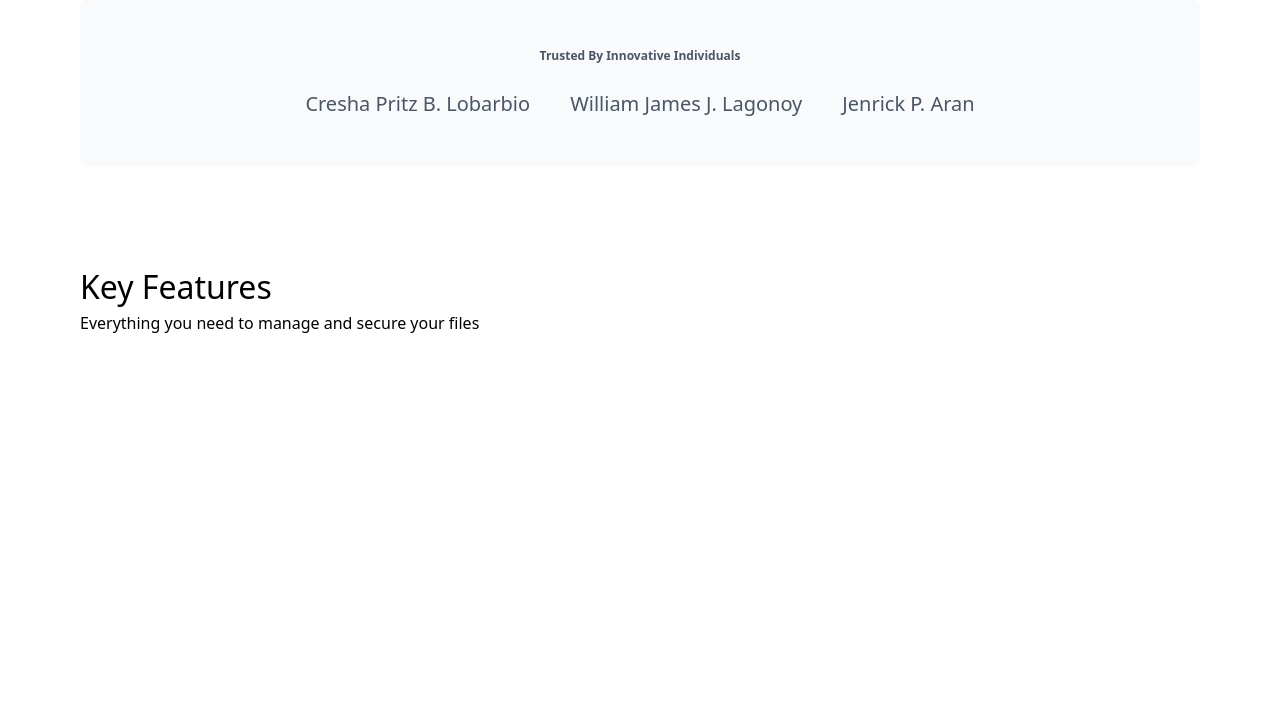
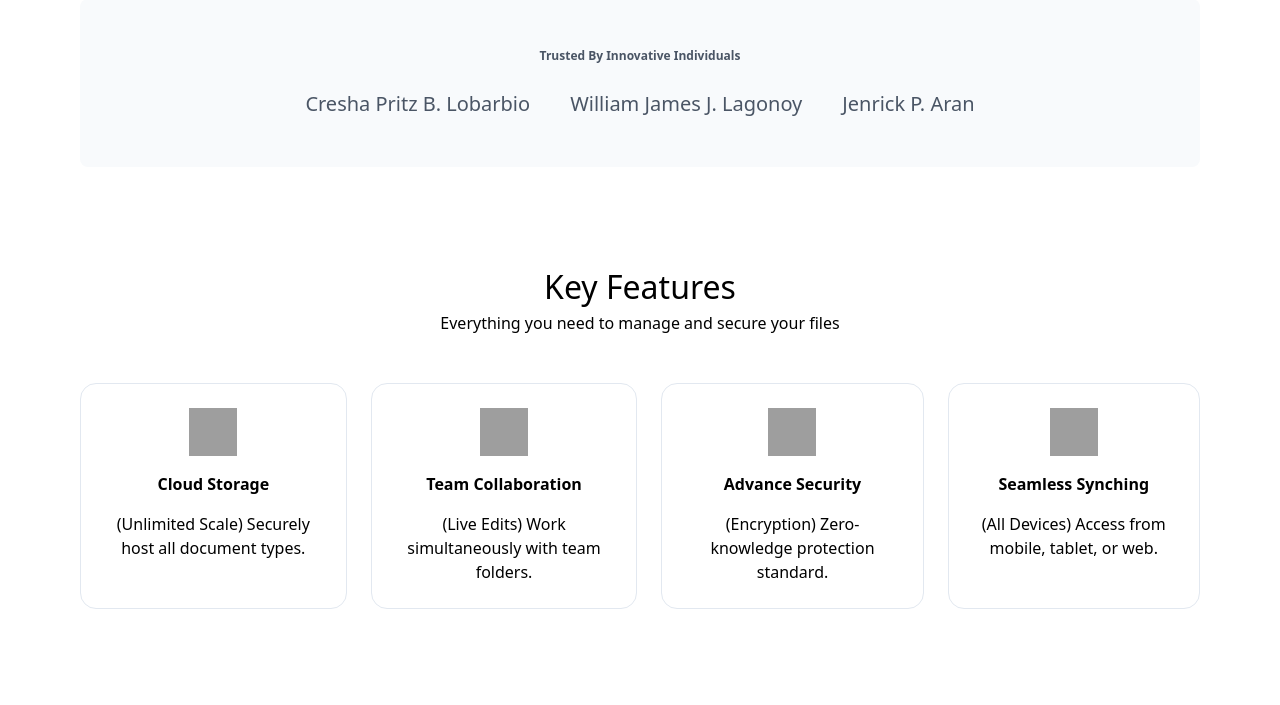
Before and after one commit to jenrickaran/home-based-server, a PHP site: page / in a window 1280 px wide. Shown: the part 906-1611 px from the top of the page. Before the commit the page ends 1239 px from the top, so only its background shows below. Run offline with PHP 8.4, Linux system fonts and the light colour scheme; some web fonts are replaced; grey boxes are pictures that could not be loaded.

Commit message:
Add new SVG icons for advanced security, cloud, synching, and team features
- Created icon-advance-security.svg with a design representing advanced security.
- Added icon-cloud.svg to depict cloud functionality.
- Introduced icon-synching.svg for synchronization features.
- Implemented icon-team.svg to illustrate team collaboration.

```diff
--- a/templates/index.php
+++ b/templates/index.php
@@ -4,7 +4,7 @@
 <head>
     <meta charset="UTF-8">
     <meta name="viewport" content="width=device-width, initial-scale=1.0">
-    <title>HOME DRIVE</title>
+    <title>Nimbus Cloud</title>
     <script src="https://cdn.jsdelivr.net/npm/@tailwindcss/browser@4"></script>
     <link rel="preconnect" href="https://fonts.googleapis.com">
     <link rel="preconnect" href="https://fonts.gstatic.com" crossorigin>
@@ -57,7 +57,7 @@
             </div>
 
             <div class="max-w-[608px] w-full">
-                <img src="{{ url_for('static', filename='pictures/illustration-frame.png') }}" alt="Illustration" class="w-full h-auto">
+                <img src="{{ url_for('static', filename='pictures/new-illustration.png') }}" alt="Illustration" class="w-full h-auto">
             </div>
         </section>
 
@@ -81,8 +81,8 @@
             </div>
         </section>
 
-        <section class="pt-[96px]">
-            <div>
+        <section class="py-[96px] flex flex-col items-center">
+            <div class="flex flex-col items-center mb-[48px]">
                 <h1 class="text-[32px] trusted-names-landing-page">
                     Key Features
                 </h1>
@@ -91,8 +91,43 @@
                 </h2>
             </div>
 
-            <div>
-
+            <div class="flex gap-[24px]">
+                <div class="flex flex-col p-[24px] gap-[16px] max-w-[302px] items-center border border-[#E2E8F0] rounded-2xl">
+                    <img src="{{ url_for('static', filename='svg/icon-cloud.svg') }}" alt="" srcset="" class="size-[48px]">
+                    <span class="font-bold">
+                        Cloud Storage
+                    </span>
+                    <span class="text-center">
+                        (Unlimited Scale) Securely host all document types.
+                    </span>
+                </div>
+                <div class="flex flex-col p-[24px] gap-[16px] max-w-[302px] items-center border border-[#E2E8F0] rounded-2xl">
+                    <img src="{{ url_for('static', filename='svg/icon-team.svg') }}" alt="" srcset="" class="size-[48px]">
+                    <span class="font-bold">
+                        Team Collaboration
+                    </span>
+                    <span class="text-center">
+                        (Live Edits) Work simultaneously with team folders.
+                    </span>
+                </div>
+                <div class="flex flex-col p-[24px] gap-[16px] max-w-[302px] items-center border border-[#E2E8F0] rounded-2xl">
+                    <img src="{{ url_for('static', filename='svg/icon-advance-security.svg') }}" alt="" srcset="" class="size-[48px]">
+                    <span class="font-bold">
+                        Advance Security
+                    </span>
+                    <span class="text-center">
+                        (Encryption) Zero-knowledge protection standard.
+                    </span>
+                </div>
+                <div class="flex flex-col p-[24px] gap-[16px] max-w-[302px] items-center border border-[#E2E8F0] rounded-2xl">
+                    <img src="{{ url_for('static', filename='svg/icon-synching.svg') }}" alt="" srcset="" class="size-[48px]">
+                    <span class="font-bold">
+                        Seamless Synching
+                    </span>
+                    <span class="text-center">
+                        (All Devices) Access from mobile, tablet, or web.
+                    </span>
+                </div>
             </div>
         </section>
     </main>
```
Also changed, not shown: static/pictures/new-illustration.png (added), static/svg/icon-advance-security.svg (added), static/svg/icon-cloud.svg (added), static/svg/icon-synching.svg (added), static/svg/icon-team.svg (added).
